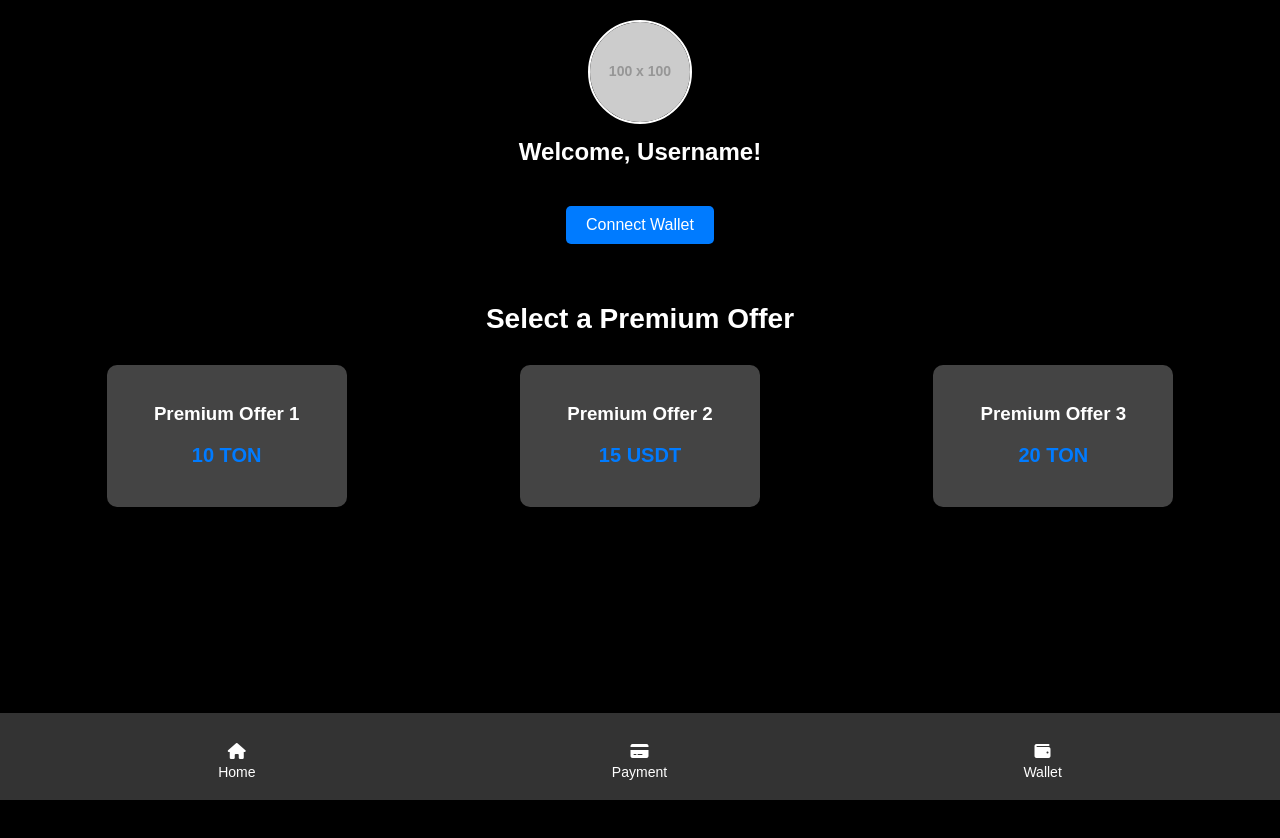
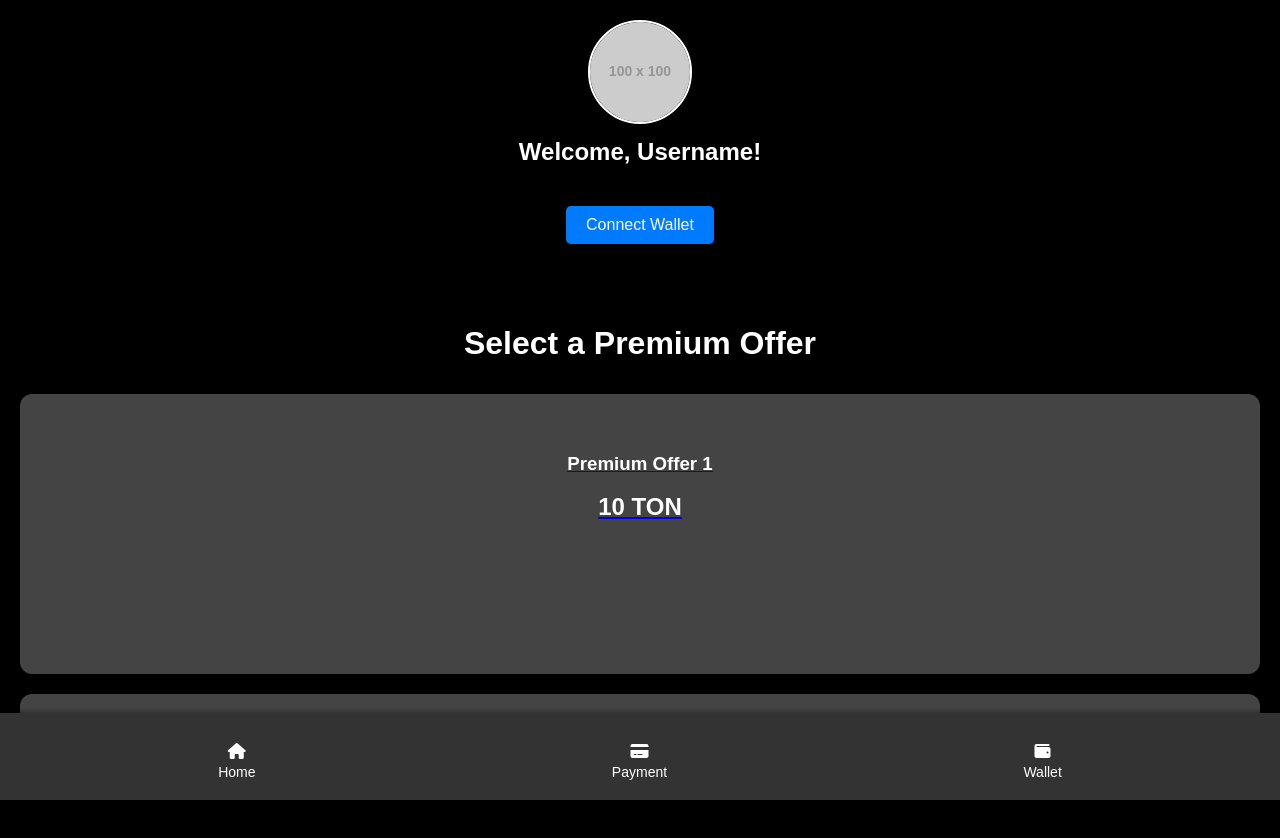
Before and after one commit to biniam55/Fanos_Telegram_Mini_App, a React (Vite) app: page / in a window 1280 px wide. Shown: the top 838 px of the page. Built offline with nearby package versions, Linux system fonts and the light colour scheme.

Commit message:
carousel feature

```diff
--- a/src/App.css
+++ b/src/App.css
@@ -76,48 +76,50 @@ html, body {
   font-weight: bold;
 }
 
+/* App.css */
+
 .offers-section {
-  text-align: center;
-}
-
-.heading {
-  font-size: 28px;
-  color: white; /* White for better visibility */
-  margin-bottom: 20px;
+  display: flex; /* Use flex to align items */
+  flex-direction: column; /* Align items vertically */
+  align-items: center; /* Center items horizontally */
+  margin: 20px 0; /* Add margin for spacing */
 }
 
 .offers {
-  display: flex;
-  justify-content: space-around;
-  flex-wrap: wrap;
+  display: flex; /* Use flex to allow dragging */
+  flex-direction: column; /* Arrange items vertically */
+  overflow-y: auto; /* Allow vertical scrolling */
+  height: 400px; /* Set a fixed height for the carousel */
+  width: 100%; /* Full width */
+  scrollbar-width: none; /* Hide scrollbar for Firefox */
 }
 
-.offer {
-  text-decoration: none;
-  color: inherit; /* Inherit text color */
+.offers::-webkit-scrollbar {
+  display: none; /* Hide scrollbar for Chrome, Safari, and Opera */
 }
 
 .offer-card {
-  background-color: #444; /* Dark card background */
-  border-radius: 10px;
-  padding: 20px;
-  box-shadow: 0 4px 10px rgba(0, 0, 0, 0.1);
-  transition: transform 0.2s;
-  width: 200px;
-  margin: 10px;
-  text-align: center;
+  background-color: #444; /* Card background */
+  color: white; /* Text color */
+  border-radius: 12px; /* Rounded corners */
+  padding: 40px; /* Increased padding */
+  margin: 10px 0; /* Margin between cards */
+  text-align: center; /* Center the text */
+  transition: transform 0.3s; /* Animation for hover effect */
+  min-height: 200px; /* Minimum height for cards */
+  box-shadow: 0 4px 8px rgba(0, 0, 0, 0.3); /* Shadow for depth */
 }
 
 .offer-card:hover {
-  transform: translateY(-5px); /* Lift effect on hover */
+  transform: scale(1.05); /* Scale up on hover */
 }
 
 .offer-price {
-  font-size: 20px;
-  font-weight: bold;
-  margin-top: 10px;
-  color: #007bff; /* Blue for price */
+  font-size: 24px; /* Increased price font size */
+  font-weight: bold; /* Bold text */
+  margin-top: 10px; /* Margin on top */
 }
+
 
 .payment-options {
   text-align: center;
--- a/src/App.jsx
+++ b/src/App.jsx
@@ -28,6 +28,32 @@ const App = () => {
     console.log("Wallet connected");
   };
 
+  const [isDragging, setIsDragging] = useState(false);
+  const [startY, setStartY] = useState(0);
+  const [scrollTop, setScrollTop] = useState(0);
+
+  const handleMouseDown = (e) => {
+    setIsDragging(true);
+    setStartY(e.pageY - e.currentTarget.offsetTop);
+    setScrollTop(e.currentTarget.scrollTop);
+  };
+
+  const handleMouseLeave = () => {
+    setIsDragging(false);
+  };
+
+  const handleMouseUp = () => {
+    setIsDragging(false);
+  };
+
+  const handleMouseMove = (e) => {
+    if (!isDragging) return;
+    e.preventDefault();
+    const y = e.pageY - e.currentTarget.offsetTop;
+    const walk = (y - startY) * 2; // Scroll-fast
+    e.currentTarget.scrollTop = scrollTop - walk;
+  };
+
   return (
     <Router>
       <div className="container">
@@ -45,7 +71,13 @@ const App = () => {
                 <motion.div {...pageTransition}>
                   <div className="offers-section">
                     <h1 className="heading">Select a Premium Offer</h1>
-                    <div className="offers">
+                    <div
+                      className="offers"
+                      onMouseDown={handleMouseDown}
+                      onMouseLeave={handleMouseLeave}
+                      onMouseUp={handleMouseUp}
+                      onMouseMove={handleMouseMove}
+                    >
                       {offers.map((offer, index) => (
                         <Link key={index} to={`/payment/${offer.currency}`} className="offer">
                           <div className="offer-card">
```
